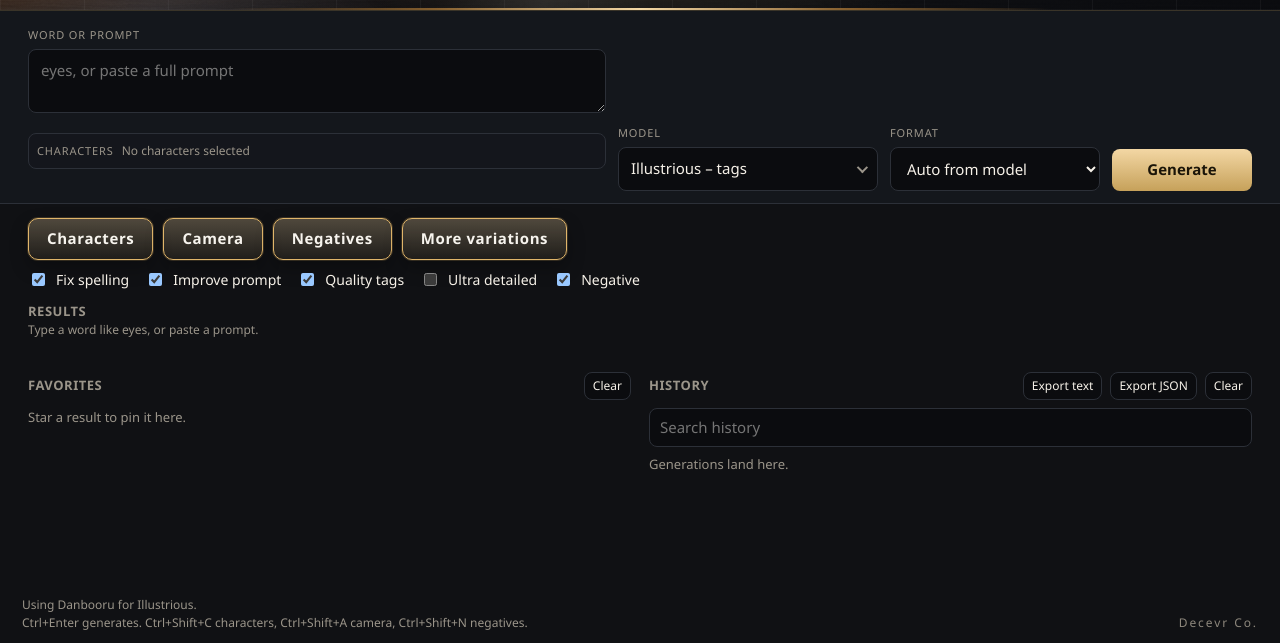
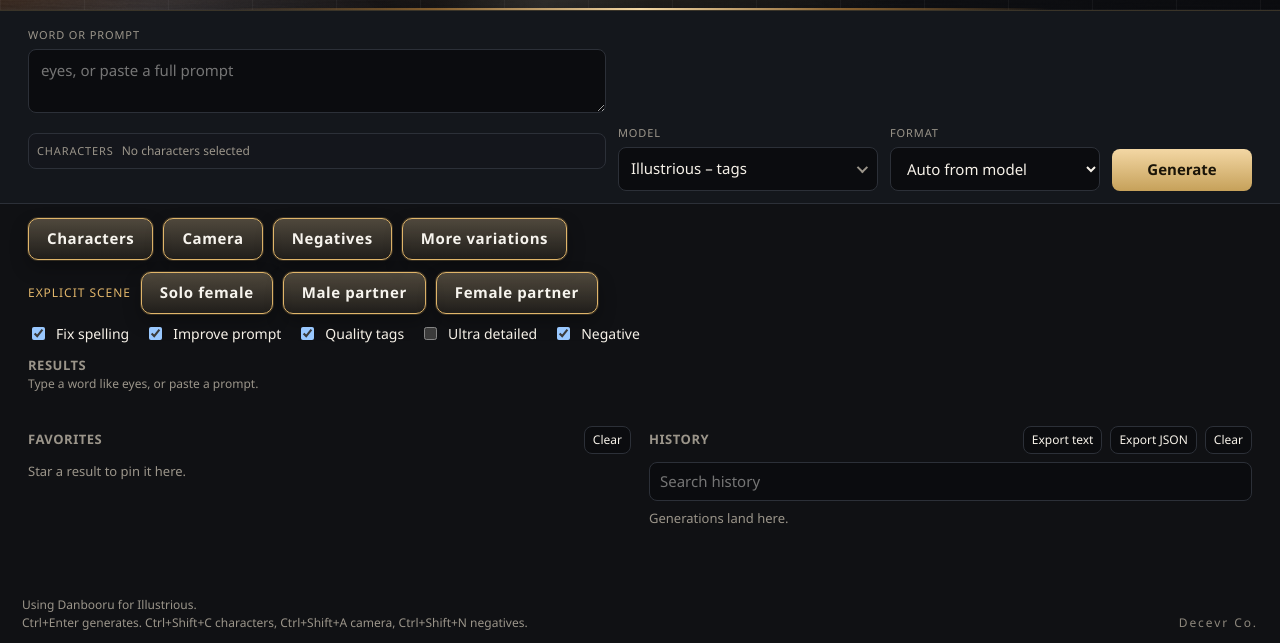
Before and after one commit to Decevr/Decevr-PromptForge, an Electron app: page renderer/index.html in a window 1280 px wide. Shown: the part 157-800 px from the top of the page. Drawn offline with Linux system fonts and the light colour scheme.

Commit message:
Add buttons that generate a random explicit scene.

```diff
--- a/renderer/index.html
+++ b/renderer/index.html
@@ -129,5 +129,6 @@
   <script src="negatives.js"></script>
   <script src="variations.js"></script>
   <script src="extras.js"></script>
+  <script src="scenes.js"></script>
 </body>
 </html>
--- /dev/null
+++ b/renderer/scenes.js
@@ -0,0 +1,185 @@
+(function (root, factory) {
+  const api = factory();
+  if (typeof module === 'object' && module.exports) module.exports = api;
+  if (typeof window !== 'undefined') window.PromptForgeScenes = api;
+})(this, function () {
+  const SOLO = [
+    {
+      natural: 'An adult woman is lying nude on a bed with her thighs spread and pushes two fingers inside her vagina while rubbing her clit.',
+      tags: '1girl, solo, adult, nude, on bed, spread legs, fingering, pussy, female masturbation',
+    },
+    {
+      natural: 'An adult woman kneels nude on a bed and fucks herself with a dildo pushed inside her vagina.',
+      tags: '1girl, solo, adult, nude, on bed, kneeling, dildo, vaginal, masturbation',
+    },
+    {
+      natural: 'An adult woman stands nude in a shower with one hand on her breast and the other hand rubbing her pussy.',
+      tags: '1girl, solo, adult, nude, shower, breast grab, pussy, masturbation',
+    },
+    {
+      natural: 'An adult woman sits nude on a chair with her legs spread and her fingers inside her vagina.',
+      tags: '1girl, solo, adult, nude, sitting, chair, spread legs, fingering, pussy',
+    },
+    {
+      natural: 'An adult woman is lying nude on her back with her knees up and holds a vibrator on her clit.',
+      tags: '1girl, solo, adult, nude, lying, vibrator, clit, masturbation',
+    },
+    {
+      natural: 'An adult woman bends nude over a bed and reaches back to finger her wet pussy.',
+      tags: '1girl, solo, adult, nude, bent over, fingering, pussy, from behind',
+    },
+    {
+      natural: 'An adult woman is lying nude with her hips raised and slides a dildo inside her vagina from behind.',
+      tags: '1girl, solo, adult, nude, hips up, dildo, vaginal, sex toy',
+    },
+    {
+      natural: 'An adult woman stands nude against a wall with one leg lifted and rubs her clit.',
+      tags: '1girl, solo, adult, nude, against wall, standing, masturbation, pussy',
+    },
+  ];
+
+  const MALE = [
+    {
+      natural: 'An adult woman is on her hands and knees on a bed while an adult male partner fucks her from behind with his penis inside her vagina in doggystyle and only his face is out of frame or obscured.',
+      tags: '1girl, 1boy, hetero, adult, nude, sex, vaginal, penis, doggystyle, sex from behind, on bed, faceless male, penetration',
+    },
+    {
+      natural: 'An adult woman is lying on her back on a bed while an adult male partner fucks her in missionary with his penis inside her vagina and only his face is out of frame or obscured.',
+      tags: '1girl, 1boy, hetero, adult, nude, sex, vaginal, penis, missionary, on bed, faceless male, penetration',
+    },
+    {
+      natural: 'An adult woman rides an adult male partner on a bed in cowgirl with his penis inside her vagina and only his face is out of frame or obscured.',
+      tags: '1girl, 1boy, hetero, adult, nude, sex, vaginal, penis, cowgirl position, girl on top, on bed, faceless male, penetration',
+    },
+    {
+      natural: 'An adult woman stands bent forward while an adult male partner fucks her from behind with his penis inside her vagina and only his face is out of frame or obscured.',
+      tags: '1girl, 1boy, hetero, adult, nude, sex, vaginal, penis, standing sex, sex from behind, faceless male, penetration',
+    },
+    {
+      natural: 'An adult woman is lying flat on a bed while an adult male partner fucks her in prone bone with his penis inside her vagina and only his face is out of frame or obscured.',
+      tags: '1girl, 1boy, hetero, adult, nude, sex, vaginal, penis, prone bone, sex from behind, on bed, faceless male, penetration',
+    },
+    {
+      natural: 'An adult woman is folded back on a bed while an adult male partner fucks her in a mating press with his penis inside her vagina and only his face is out of frame or obscured.',
+      tags: '1girl, 1boy, hetero, adult, nude, sex, vaginal, penis, mating press, folded, on bed, faceless male, penetration',
+    },
+    {
+      natural: 'An adult woman is on her hands and knees while an adult male partner fucks her ass with his penis inside her ass in anal doggystyle and only his face is out of frame or obscured.',
+      tags: '1girl, 1boy, hetero, adult, nude, sex, anal, penis, doggystyle, sex from behind, faceless male, penetration',
+    },
+    {
+      natural: 'An adult woman is lying on her side while an adult male partner fucks her in spooning with his penis inside her vagina and only his face is out of frame or obscured.',
+      tags: '1girl, 1boy, hetero, adult, nude, sex, vaginal, penis, spooning, sex from behind, faceless male, penetration',
+    },
+    {
+      natural: 'An adult woman kneels and sucks an adult male partner with his penis in her mouth and only his face is out of frame or obscured.',
+      tags: '1girl, 1boy, hetero, adult, nude, fellatio, penis, oral, faceless male',
+    },
+    {
+      natural: 'An adult woman sits on the edge of a bed while an adult male partner stands and fucks her with his penis inside her vagina and only his face is out of frame or obscured.',
+      tags: '1girl, 1boy, hetero, adult, nude, sex, vaginal, penis, standing sex, on bed, faceless male, penetration',
+    },
+  ];
+
+  const FEMALE = [
+    {
+      natural: 'An adult woman is on her hands and knees on a bed while an adult female partner fucks her from behind with a strap-on and the strap-on penis is inside her vagina.',
+      tags: '2girls, yuri, adult, nude, sex, vaginal, strap-on, doggystyle, sex from behind, on bed, penetration',
+    },
+    {
+      natural: 'An adult woman is lying on her back on a bed while an adult female partner fucks her in missionary with a strap-on and the strap-on penis is inside her vagina.',
+      tags: '2girls, yuri, adult, nude, sex, vaginal, strap-on, missionary, on bed, penetration',
+    },
+    {
+      natural: 'An adult woman rides an adult female partner on a bed with a strap-on and the strap-on penis is inside her vagina in cowgirl.',
+      tags: '2girls, yuri, adult, nude, sex, vaginal, strap-on, cowgirl position, girl on top, on bed, penetration',
+    },
+    {
+      natural: 'An adult woman is lying nude with an adult female partner and they scissor with their pussies pressed together.',
+      tags: '2girls, yuri, adult, nude, tribadism, scissoring, pussy',
+    },
+    {
+      natural: 'An adult woman is lying nude on a bed while an adult female partner licks her pussy with her mouth on her clit.',
+      tags: '2girls, yuri, adult, nude, cunnilingus, oral, pussy, on bed',
+    },
+    {
+      natural: 'An adult woman is lying nude with her thighs spread while an adult female partner pushes two fingers inside her vagina.',
+      tags: '2girls, yuri, adult, nude, fingering, pussy, spread legs',
+    },
+    {
+      natural: 'An adult woman stands bent forward while an adult female partner fucks her from behind with a strap-on and the strap-on penis is inside her vagina.',
+      tags: '2girls, yuri, adult, nude, sex, vaginal, strap-on, standing sex, sex from behind, penetration',
+    },
+    {
+      natural: 'An adult woman is lying flat on a bed while an adult female partner fucks her with a strap-on in prone bone and the strap-on penis is inside her vagina.',
+      tags: '2girls, yuri, adult, nude, sex, vaginal, strap-on, prone bone, sex from behind, penetration',
+    },
+  ];
+
+  const SCENES = { solo: SOLO, male: MALE, female: FEMALE };
+
+  function roll(kind, format, index) {
+    const list = SCENES[kind] || SOLO;
+    const pick = index == null ? Math.floor(Math.random() * list.length) : (Number(index) % list.length);
+    const scene = list[pick];
+    if (format === 'natural') return scene.natural;
+    return scene.tags;
+  }
+
+  function activeFormat() {
+    const select = document.getElementById('format-select');
+    const override = select ? select.value : 'auto';
+    if (override && override !== 'auto') return override;
+    let saved = {};
+    try {
+      saved = JSON.parse(localStorage.getItem('promptforge.v1') || '{}') || {};
+    } catch (error) {
+      saved = {};
+    }
+    const models = (window.PF_MODELS && window.PF_MODELS.models) || [];
+    const model = models.find(function (item) { return item.id === saved.modelId; }) || models[0];
+    return (model && model.preferredFormat) || 'natural';
+  }
+
+  function run(kind) {
+    const input = document.getElementById('prompt-input');
+    const form = document.getElementById('form');
+    if (!input || !form) return;
+    input.value = roll(kind, activeFormat());
+    input.dispatchEvent(new Event('input', { bubbles: true }));
+    if (typeof form.requestSubmit === 'function') form.requestSubmit();
+    else form.dispatchEvent(new Event('submit', { bubbles: true, cancelable: true }));
+  }
+
+  function init() {
+    const tools = document.getElementById('tool-bar');
+    if (!tools || document.getElementById('scene-bar')) return;
+    const bar = document.createElement('div');
+    bar.id = 'scene-bar';
+    bar.className = 'scene-bar';
+    bar.innerHTML = [
+      '<span>Explicit scene</span>',
+      '<button type="button" class="tool-btn" id="scene-solo">Solo female</button>',
+      '<button type="button" class="tool-btn" id="scene-male">Male partner</button>',
+      '<button type="button" class="tool-btn" id="scene-female">Female partner</button>',
+    ].join('');
+    tools.insertAdjacentElement('afterend', bar);
+    bar.addEventListener('click', function (event) {
+      const button = event.target.closest('button');
+      if (!button) return;
+      if (button.id === 'scene-solo') run('solo');
+      else if (button.id === 'scene-male') run('male');
+      else if (button.id === 'scene-female') run('female');
+    });
+  }
+
+  if (typeof document !== 'undefined') {
+    if (document.readyState === 'loading') document.addEventListener('DOMContentLoaded', init);
+    else init();
+  }
+
+  return {
+    roll: roll,
+    counts: { solo: SOLO.length, male: MALE.length, female: FEMALE.length },
+  };
+});
--- a/renderer/styles.css
+++ b/renderer/styles.css
@@ -475,6 +475,22 @@ textarea:focus, select:focus, .combo-button:focus, .combo-panel input:focus, .pr
   padding: 14px 28px 0;
 }
 
+.scene-bar {
+  flex: none;
+  display: flex;
+  flex-wrap: wrap;
+  align-items: center;
+  gap: 10px;
+  padding: 12px 28px 0;
+}
+
+.scene-bar > span {
+  font-size: 12px;
+  letter-spacing: 0.08em;
+  text-transform: uppercase;
+  color: #e0b56a;
+}
+
 .tool-btn {
   min-height: 42px;
   padding: 8px 18px;
```
Also changed, not shown: scripts/smoke-ui.js (+22 -1 lines), README.md.
